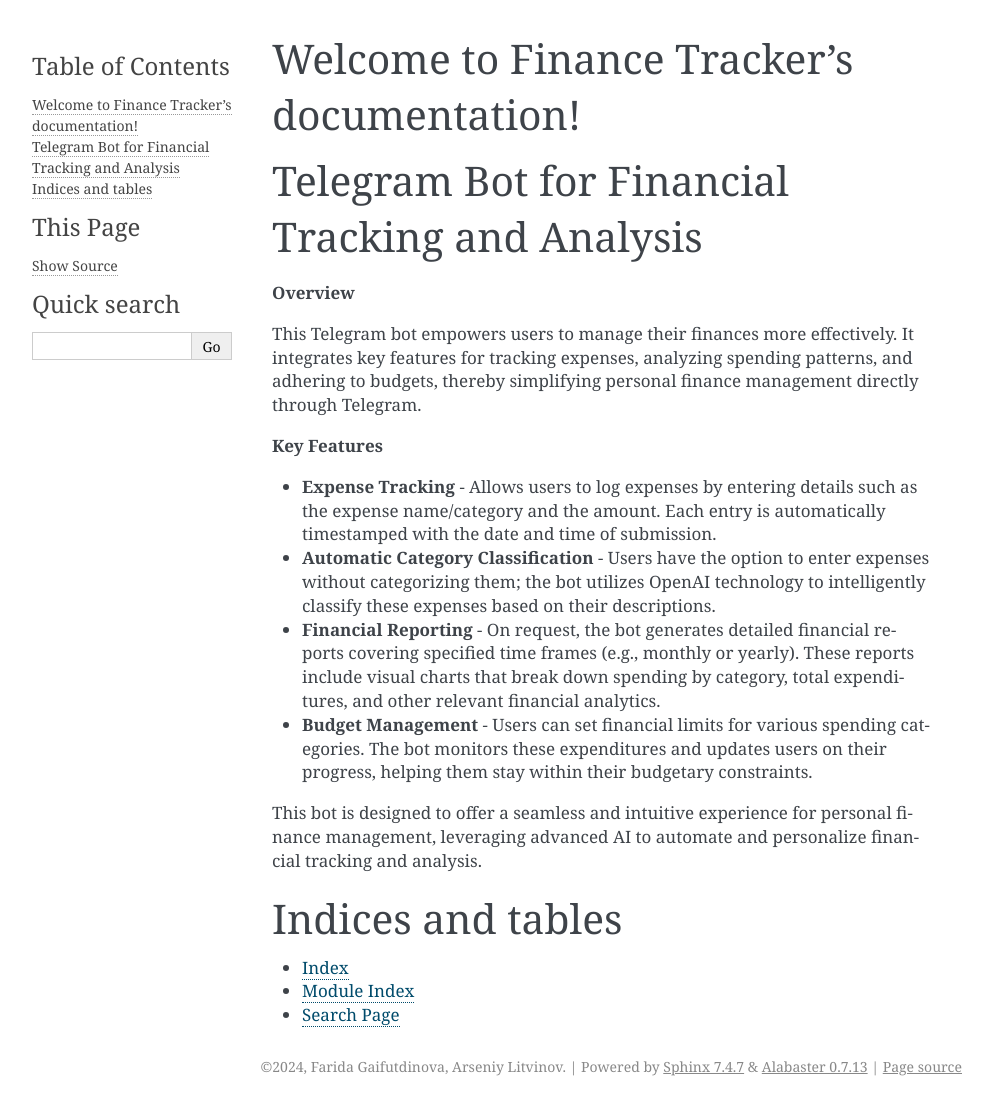
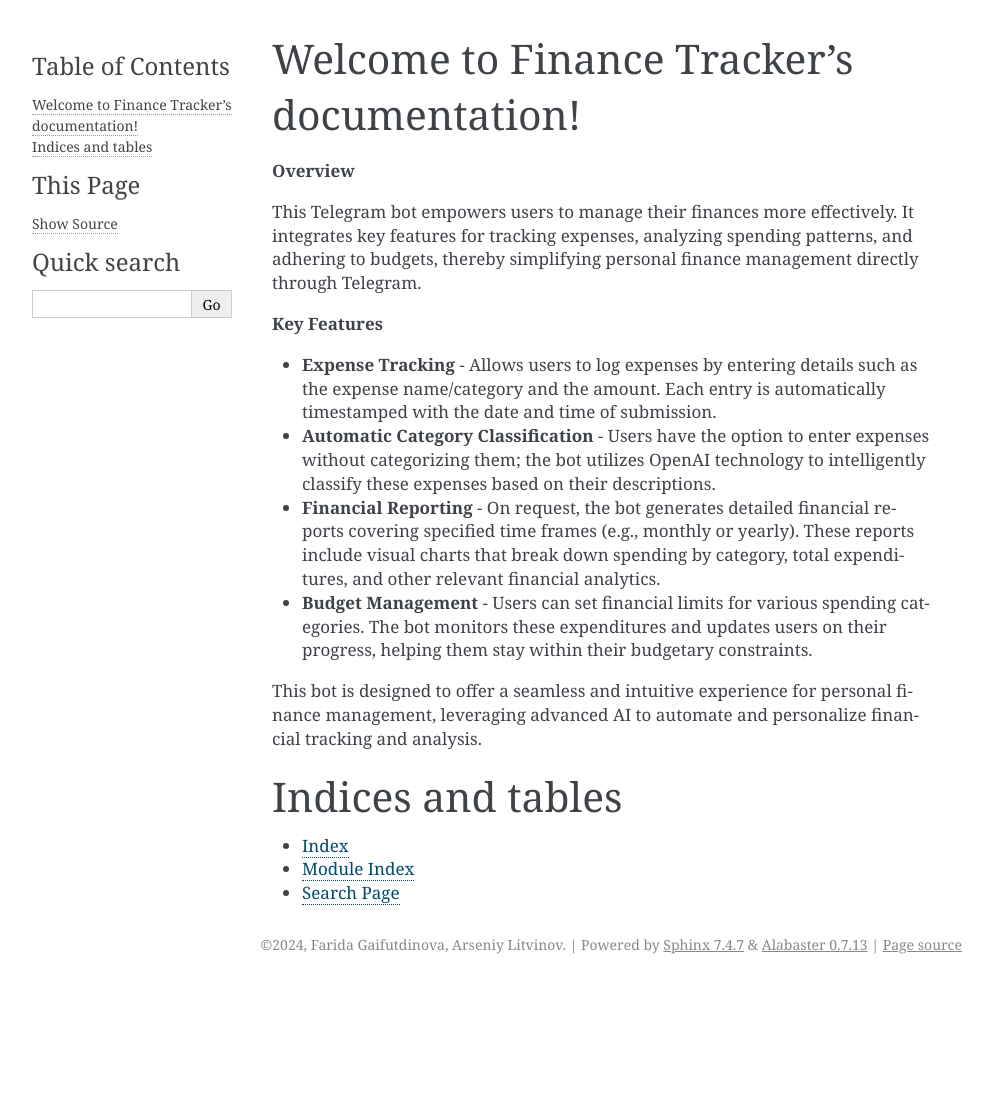
Before and after one commit to gfarida/financetracker, a Sphinx documentation site: the page built from docs/source/index.rst, in a window 1280 px wide. Shown: the whole page, without its empty margins (148-1141 px from the left). Built offline with Sphinx 7.4.7, drawn with Linux system fonts in a browser that asks for light colours; pages that are not in the unit, such as notebooks, are missing from menus; after the commit the page ends 984 px from its top, so only the background shows below that.

Commit message:
remove rebundant header

```diff
--- a/docs/source/index.rst
+++ b/docs/source/index.rst
@@ -5,9 +5,6 @@
 
 Welcome to Finance Tracker's documentation!
 ===========================================
-
-Telegram Bot for Financial Tracking and Analysis
-================================================
 
 **Overview**
 
```
